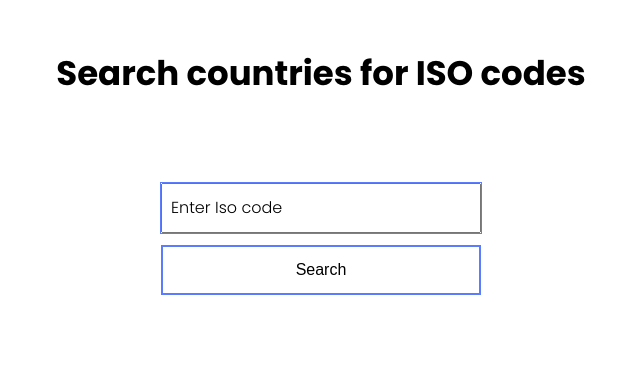
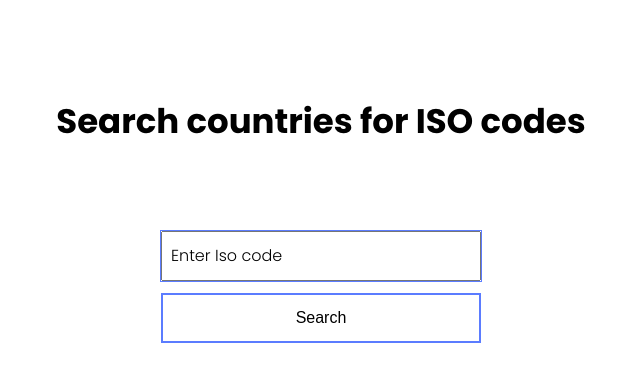
Before and after one commit to GregoriM04/country-iso-code-searcher, a plain HTML site: page index.html in a window 1280 px wide. Shown: the whole page, without its empty margins (319-959 px from the left). Drawn offline with Linux system fonts and the light colour scheme.

Commit message:
minor fixes

```diff
--- a/css/style.css
+++ b/css/style.css
@@ -51,6 +51,7 @@ html {
 body {
   background-color: var(--white-color);
   color: var(--black-color);
+  padding-top: var(--spacing-6);
 }
 
 h1 {
```
Also changed, not shown: index.html (+0 -1 lines).
